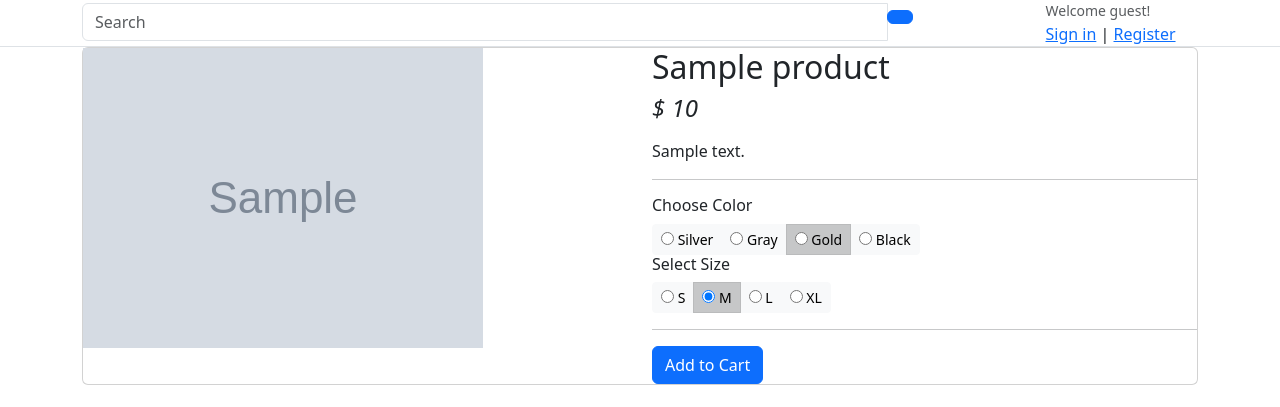
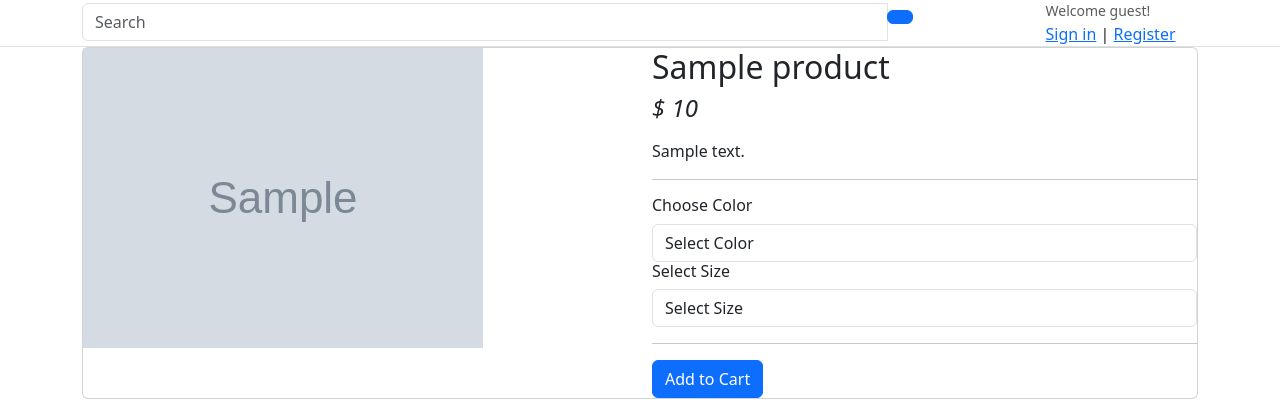
Before and after one commit to Rashidali13/PyCommerce, a Django app: a page that uses templates/store/product_detail.html in a window 1280 px wide. Shown: the part 381-788 px from the top of the page. Run offline with Django 3.2, Linux system fonts and the light colour scheme; tables that the repository leaves empty hold one stand-in row (values such as "Sample post"); grey boxes marked "Sample" are stand-in pictures; some libraries are stand-ins or nearby versions.

Commit message:
Product variations added

```diff
--- a/carts/models.py
+++ b/carts/models.py
@@ -1,5 +1,5 @@
 from django.db import models
-from store.models import Product
+from store.models import Product, Variation
 
 
 class Cart(models.Model):
@@ -12,6 +12,7 @@ class Cart(models.Model):
 
 class CartItem(models.Model):
     product = models.ForeignKey(Product, on_delete=models.CASCADE)
+    variation = models.ManyToManyField(Variation, blank=True)
     cart = models.ForeignKey(Cart, on_delete=models.CASCADE)
     quantity = models.IntegerField()
     is_active = models.BooleanField(default=True)
@@ -19,5 +20,5 @@ class CartItem(models.Model):
     def sub_total(self):
         return self.product.price * self.quantity
 
-    def __str__(self):
+    def __unicode__(self):
         return self.product
--- a/carts/views.py
+++ b/carts/views.py
@@ -1,5 +1,5 @@
 from django.shortcuts import render, redirect, get_object_or_404
-from store.models import Product
+from store.models import Product, Variation
 from .models import Cart, CartItem
 from django.core.exceptions import ObjectDoesNotExist
 
@@ -13,6 +13,17 @@ def _cart_id(request):
 
 def add_cart(request, product_id):
     product = Product.objects.get(id=product_id)
+    product_variation = []
+    if request.method == 'POST':
+        for item in request.POST:
+            key = item
+            value = request.POST[key]
+            try:
+                variation = Variation.objects.get(product=product, variation_category__iexact=key, variation_value__iexact=value)
+                product_variation.append(variation)
+            except:
+                pass
+
     try:
         cart = Cart.objects.get(cart_id = _cart_id(request))
 
@@ -25,6 +36,9 @@ def add_cart(request, product_id):
 
     try:
         cart_item = CartItem.objects.get(product=product, cart=cart)
+        if len(product_variation) > 0:
+            for item in product_variation:
+                cart_item.variation.add(item)
         cart_item.quantity += 1
         cart_item.save()
     except CartItem.DoesNotExist:
@@ -33,6 +47,10 @@ def add_cart(request, product_id):
             quantity = 1,
             cart = cart,
         )
+        if len(product_variation) > 0:
+            cart_item.variation.clear()
+            for item in product_variation:
+                cart_item.variation.add(item)
         cart_item.save()
     return redirect('cart')
 
--- a/store/models.py
+++ b/store/models.py
@@ -21,3 +21,29 @@ class Product(models.Model):
 
     def __str__(self):
         return self.product_name
+
+
+class VariationManager(models.Manager):
+    def colors(self):
+        return super(VariationManager, self).filter(variation_category='color', is_active=True)
+
+    def sizes(self):
+        return super(VariationManager, self).filter(variation_category='size', is_active=True)
+
+
+variation_category_choice = (
+    ('color', 'color'),
+    ('size', 'size'),
+)
+
+
+class Variation(models.Model):
+    product = models.ForeignKey(Product, on_delete=models.CASCADE)
+    variation_category = models.CharField(max_length=100, choices=variation_category_choice)
+    variation_value = models.CharField(max_length=100)
+    is_active = models.BooleanField(default=True)
+    create_date = models.DateTimeField(auto_now_add=True)
+    objects = VariationManager()
+
+    def __str__(self):
+        return self.variation_value
--- a/templates/store/product_detail.html
+++ b/templates/store/product_detail.html
@@ -16,6 +16,8 @@
 </article> <!-- gallery-wrap .end// -->
 		</aside>
 		<main class="col-md-6 border-left">
+			<form action="{% url 'add_cart' single_product.id%}" method="POST">
+				{% csrf_token %}
 					<article class="content-body">
 
 					<h2 class="title">{{single_product.product_name}}</h2>
@@ -31,53 +33,33 @@
 					<div class="row">
 					<div class="item-option-select">
 						<h6>Choose Color</h6>
-			<div class="btn-group btn-group-sm btn-group-toggle" data-toggle="buttons">
-			  <label class="btn btn-light">
-			    <input type="radio" name="radio_color"> Silver
-			  </label>
-			  <label class="btn btn-light">
-			    <input type="radio" name="radio_color" > Gray
-			  </label>
-			  <label class="btn btn-light active">
-			    <input type="radio" name="radio_color checked"> Gold
-			  </label>
-			  <label class="btn btn-light">
-			    <input type="radio" name="radio_color"> Black
-			  </label>
-			</div>
+						<select name="color" class="form-control" required>
+							<option value="" disabled selected>Select Color</option>
+							{% for i in single_product.variation_set.colors %}
+							<option value="{{i.variation_value | lower}}">{{i.variation_value |title }}</option>
+							{% endfor %}
+						</select>
 					</div>
 					</div> <!-- row.// -->
 					<div class="row">
 					<div class="item-option-select">
 						<h6>Select Size</h6>
-			<div class="btn-group btn-group-sm btn-group-toggle" data-toggle="buttons">
-			  <label class="btn btn-light">
-			    <input type="radio" name="radio_color"> S
-			  </label>
-			  <label class="btn btn-light active">
-			    <input type="radio" name="radio_color" checked> M
-			  </label>
-			  <label class="btn btn-light">
-			    <input type="radio" name="radio_color"> L
-			  </label>
-			  <label class="btn btn-light">
-			    <input type="radio" name="radio_color"> XL
-			  </label>
-			</div>
+						<select name="size" class="form-control" required>
+							<option value="" disabled selected>Select Size</option>
+							{% for i in single_product.variation_set.sizes %}
+							<option value="{{i.variation_value | lower }}">{{i.variation_value |title }}</option>
+							{% endfor %}
+						</select>
 					</div>
 					</div> <!-- row.// -->
 					<hr>
 					{% if single_product.stock <= 0 %}
 					<h5 class="text-danger">Out of stock</h5>
 					{% else %}
-		{% if in_cart %}
-			<a href="#" class="btn  btn-success"> <span class="text">Added to Cart</span> <i class="fas fa-check"></i>  </a>
-			<a href="{% url 'cart' %}" class="btn  btn-outline-primary"> <span class="text">View Cart</span> <i class="fas fa-eye"></i>  </a>
-		{% else %}
-		<a href="{% url 'add_cart' single_product.id%}" class="btn  btn-primary"> <span class="text">Add to Cart</span> <i class="fas fa-shopping-cart"></i>  </a>
+					<button type="submit"  class="btn  btn-primary"> <span class="text">Add to Cart</span> <i class="fas fa-shopping-cart"></i>  </button>
 					{% endif %}
-	{% endif %}
-</article> <!-- product-info-aside .// -->
+					</article>
+				</form><!-- product-info-aside .// -->
 		</main> <!-- col.// -->
 	</div> <!-- row.// -->
 </div> <!-- card.// -->
```
Also changed, not shown: carts/admin.py (+11 -2 lines), store/admin.py (+8 -1 lines), templates/store/cart.html (+8 -2 lines), carts/migrations/0002_cartitem_variation.py (added), store/migrations/0002_variation.py (added). Lines whose indentation alone changed are shown as unchanged.
